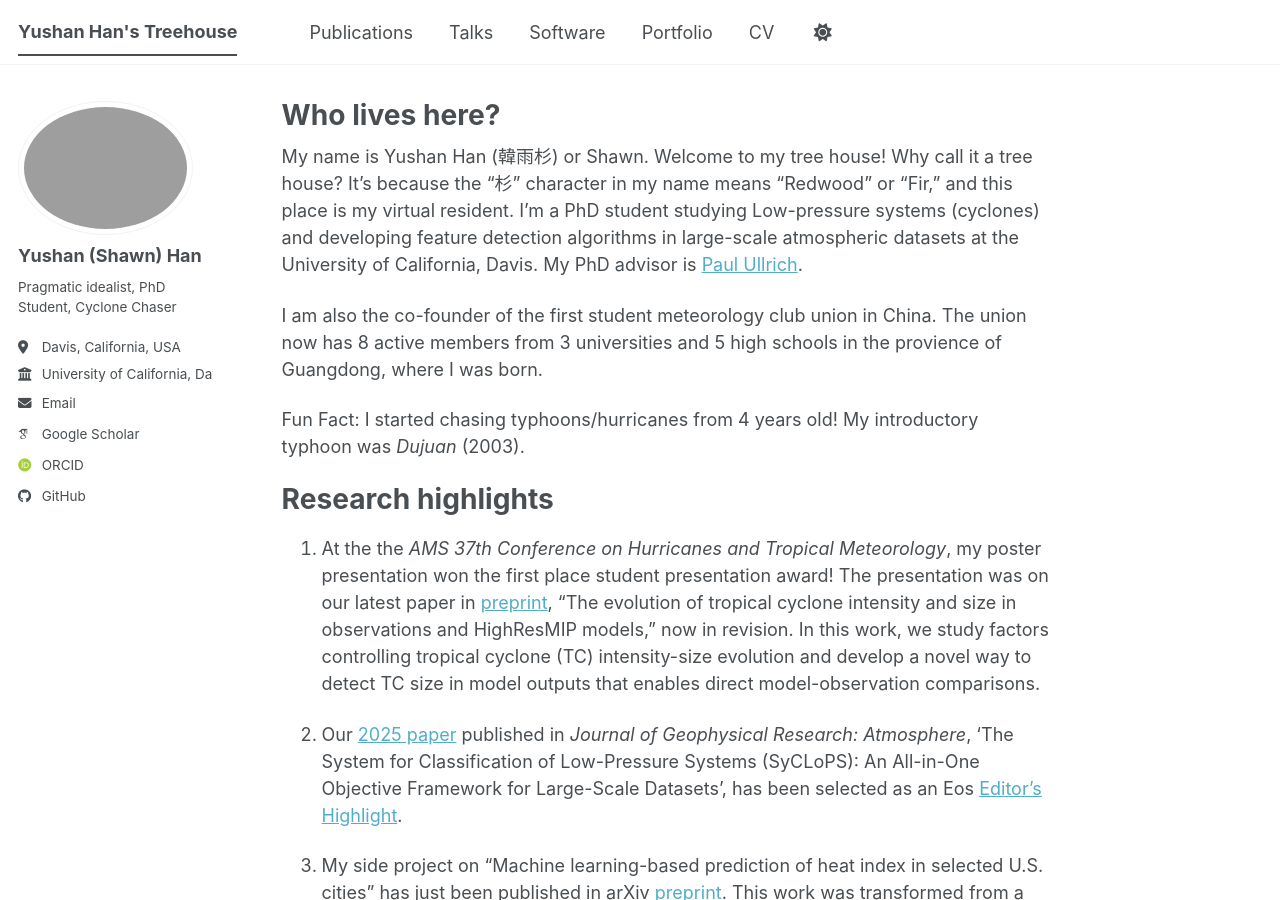
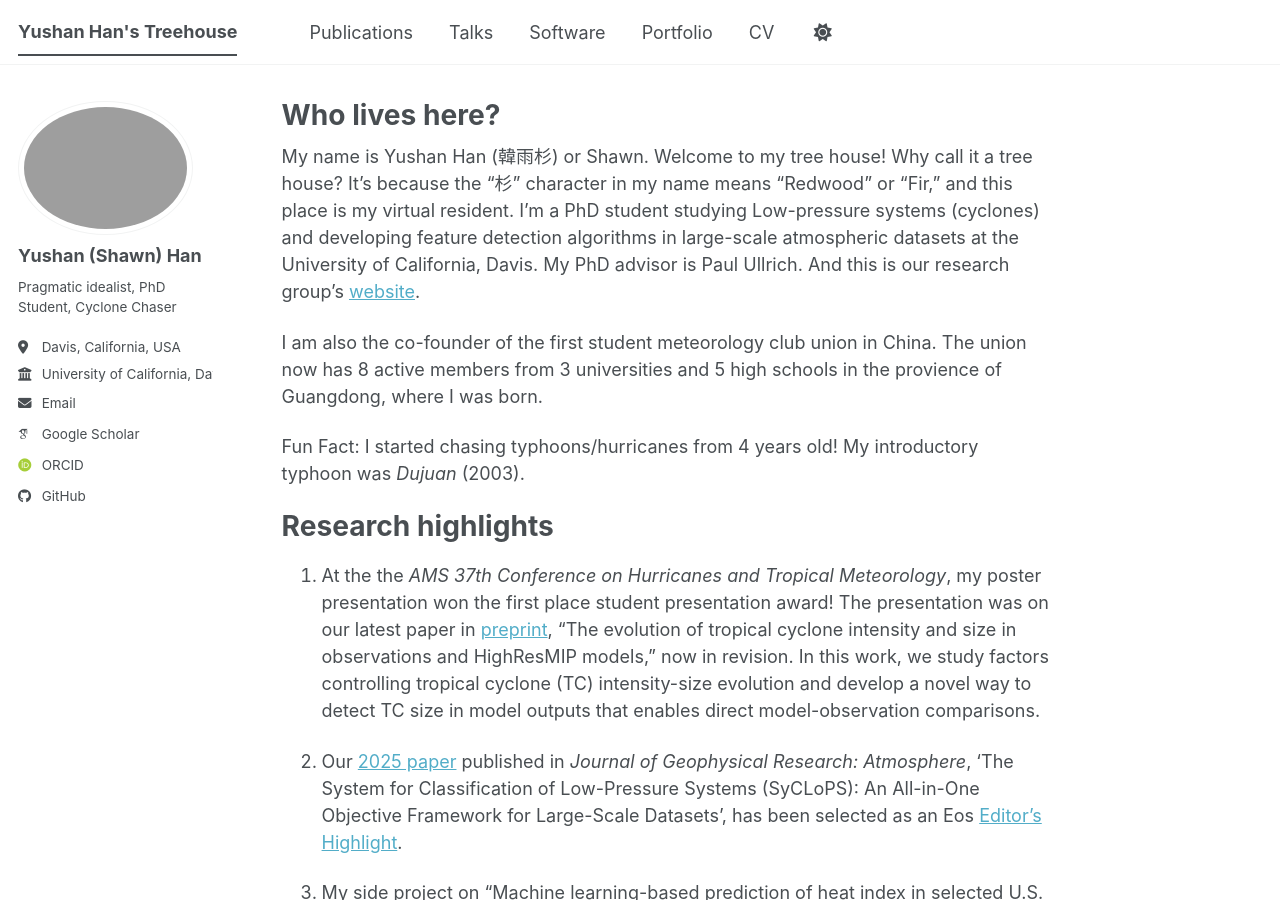
Before and after one commit to yepkids/yepkids.github.io, a Jekyll site: the page built from _pages/about.md, in a window 1280 px wide and 900 px high. Built offline with Jekyll 4.4.1, drawn with Linux system fonts in a browser that asks for light colours; some web fonts are replaced; a script bundle is joined from its source files by our own code; library files that are not in the unit come from our copies.

Commit message:
minor update

```diff
--- a/_pages/about.md
+++ b/_pages/about.md
@@ -7,7 +7,7 @@ redirect_from:
   - /about.html
 ---
 
-My name is Yushan Han (韓雨杉) or Shawn. Welcome to my tree house! Why call it a tree house? It's because the "杉" character in my name means “Redwood" or "Fir," and this place is my virtual resident. I'm a PhD student studying Low-pressure systems (cyclones) and developing feature detection algorithms in large-scale atmospheric datasets at the University of California, Davis. My PhD advisor is [Paul Ullrich](https://climate.ucdavis.edu).
+My name is Yushan Han (韓雨杉) or Shawn. Welcome to my tree house! Why call it a tree house? It's because the "杉" character in my name means “Redwood" or "Fir," and this place is my virtual resident. I'm a PhD student studying Low-pressure systems (cyclones) and developing feature detection algorithms in large-scale atmospheric datasets at the University of California, Davis. My PhD advisor is Paul Ullrich. And this is our research group's [website](https://climate.ucdavis.edu).
 
 I am also the co-founder of the first student meteorology club union in China. The union now has 8 active members from 3 universities and 5 high schools in the provience of Guangdong, where I was born.
 
```
